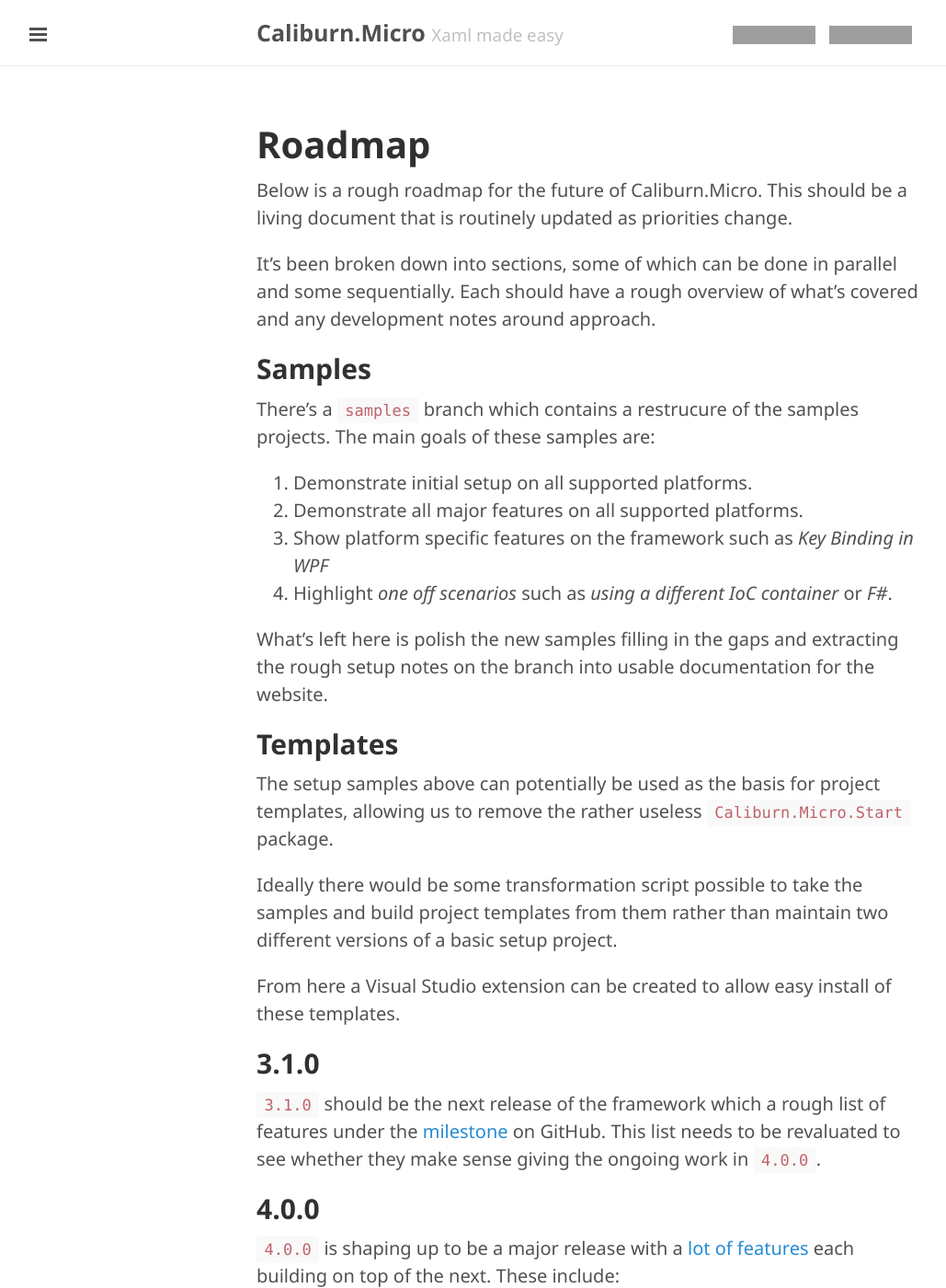
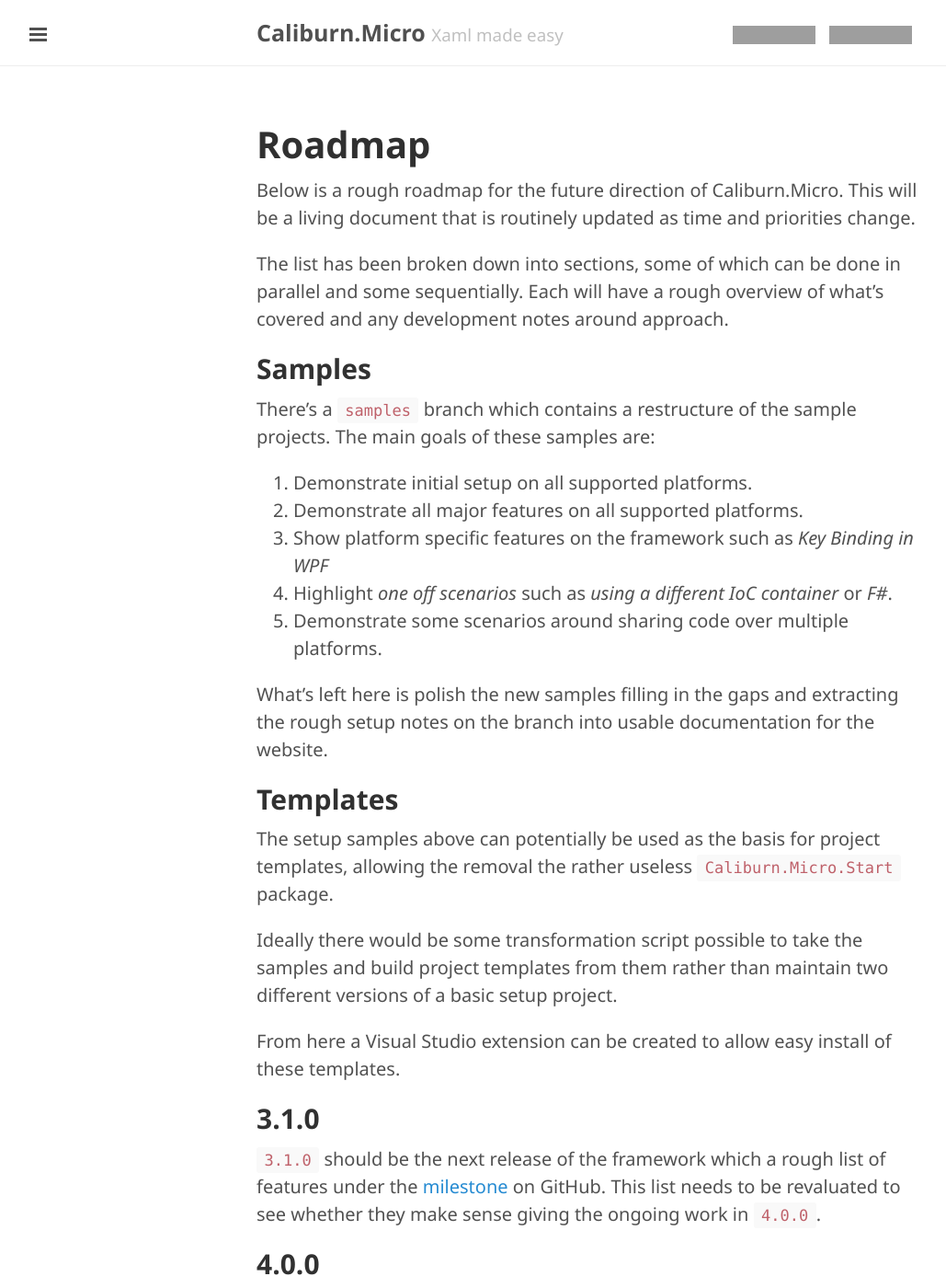
Before and after one commit to Caliburn-Micro/caliburn-micro.github.io, a Jekyll site: the page built from roadmap.md, in a window 1280 px wide and 1400 px high. Shown: the whole window at 92% size, without its empty margins (1-1030 px from the left). Built offline with Jekyll 4.4.1, drawn with Linux system fonts in a browser that asks for light colours; some of the changed text lies outside the part shown; grey boxes are pictures that could not be loaded.

Commit message:
Update roadmap

```diff
--- a/roadmap.md
+++ b/roadmap.md
@@ -3,24 +3,25 @@
 title: Roadmap
 ---
 
-Below is a rough roadmap for the future of Caliburn.Micro. This should be a living document that is routinely updated as priorities change.
+Below is a rough roadmap for the future direction of Caliburn.Micro. This will be a living document that is routinely updated as time and priorities change.
 
-It's been broken down into sections, some of which can be done in parallel and some sequentially. Each should have a rough overview of what's covered and any development notes around approach.
+The list has been broken down into sections, some of which can be done in parallel and some sequentially. Each will have a rough overview of what's covered and any development notes around approach.
 
 ## Samples
 
-There's a [`samples`][samples] branch which contains a restrucure of the samples projects. The main goals of these samples are:
+There's a [`samples`][samples] branch which contains a restructure of the sample projects. The main goals of these samples are:
 
 1. Demonstrate initial setup on all supported platforms.
 2. Demonstrate all major features on all supported platforms.
 3. Show platform specific features on the framework such as *Key Binding in WPF*
 4. Highlight *one off scenarios* such as *using a different IoC container* or *F#*.
+5. Demonstrate some scenarios around sharing code over multiple platforms.
 
 What's left here is polish the new samples filling in the gaps and extracting the rough setup notes on the branch into usable documentation for the website.
 
 ## Templates
 
-The setup samples above can potentially be used as the basis for project templates, allowing us to remove the rather useless `Caliburn.Micro.Start` package.
+The setup samples above can potentially be used as the basis for project templates, allowing the removal the rather useless `Caliburn.Micro.Start` package.
 
 Ideally there would be some transformation script possible to take the samples and build project templates from them rather than maintain two different versions of a basic setup project.
 
@@ -40,6 +41,8 @@
 
 Move the frameworks lifecycle interfaces such as `IActivate` and `IGuardClose` to be asynchronous. The goal will be to have the framework be *async first* everywhere it make sense. This will be a major breaking change.
 
+`4.0.0` will be done on a new branch given there will probably be an extended beta for it.
+
 ## Website and documentation overhaul
 
 A lot of the documentation was written by Rob quite a while ago as a series of blog posts with new pages added as other platforms came onboard.  It badly needs a restrucure to be more consistent.
```
